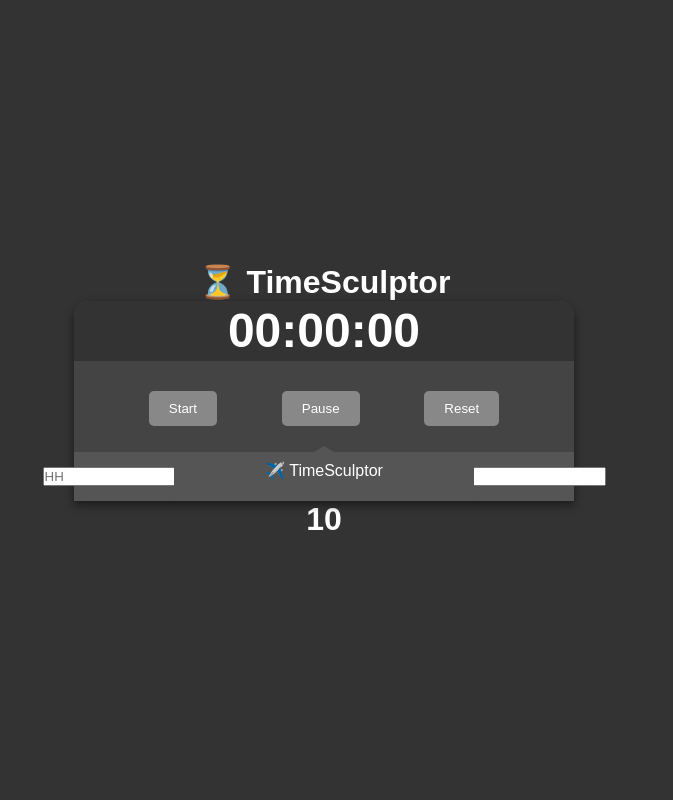
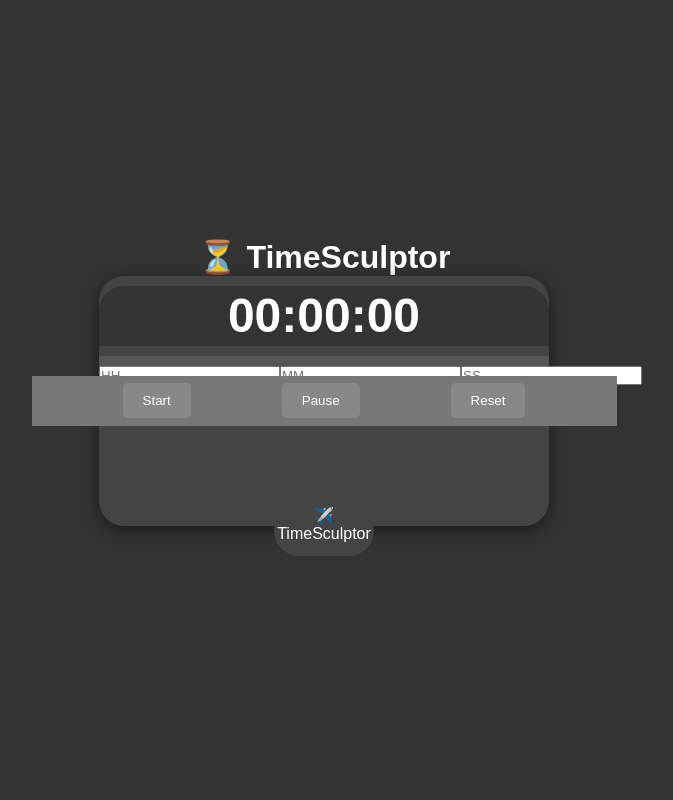
Before and after one commit to Familymeet/TimeSculptor, a Flask app: page / in a window 1280 px wide. Shown: the whole page, without its empty margins (316-989 px from the left). Run offline with Flask 3, Linux system fonts and the light colour scheme.

Commit message:
update filrs

```diff
--- a/static/style.css
+++ b/static/style.css
@@ -15,20 +15,21 @@ body {
     height: 100vh;
     background-color: #333;
     color: white;
+    text-align: center;
 }
 
 /* Plane Structure */
 .plane {
     position: relative;
-    width: 500px;
-    height: 200px;
+    width: 450px;
+    height: 250px;
     background-color: #444;
-    border-radius: 15px 15px 0 0;
-    box-shadow: 0px 4px 10px rgba(0, 0, 0, 0.5);
+    border-radius: 25px;
+    box-shadow: 0px 4px 15px rgba(0, 0, 0, 0.5);
     display: flex;
     flex-direction: column;
     align-items: center;
-    justify-content: space-between;
+    justify-content: center;
 }
 
 /* Cockpit - front of the plane (Countdown Display) */
@@ -36,32 +37,38 @@ body {
     width: 100%;
     height: 60px;
     background-color: #333;
-    border-radius: 15px 15px 0 0;
+    border-radius: 25px 25px 0 0;
     display: flex;
     justify-content: center;
     align-items: center;
     font-size: 1.5em;
+    position: absolute;
+    top: 10px;
 }
 
 /* Fuselage - time inputs (Body of the plane) */
 .fuselage {
     width: 100%;
+    height: 40px;
+    background-color: #555;
     display: flex;
-    justify-content: center;
+    justify-content: space-evenly;
     align-items: center;
-    gap: 10px;
-    background-color: #555;
-    padding: 15px;
+    position: absolute;
+    top: 80px;
 }
 
 /* Wings - buttons section */
 .wings {
+    width: 130%;
+    height: 50px;
+    background-color: #777;
     position: absolute;
-    top: 80px;
-    width: 100%;
+    top: 100px;
+    left: -15%;
     display: flex;
     justify-content: space-evenly;
-    padding: 10px;
+    align-items: center;
 }
 
 button {
@@ -79,27 +86,27 @@ button:hover {
 
 /* Tail - back section of the plane */
 .tail {
-    width: 60%;
-    height: 40px;
-    background-color: #555;
-    text-align: center;
+    width: 100px;
+    height: 50px;
+    background-color: #444;
     position: absolute;
-    bottom: 0;
+    bottom: -30px;
     left: 50%;
     transform: translateX(-50%);
-    border-radius: 5px;
+    text-align: center;
+    border-radius: 25px;
 }
 
-/* Plane Tail Fin */
+/* Tail Fin */
 .tail:before {
     content: '';
     position: absolute;
-    top: -15px;
+    top: -20px;
     left: 50%;
     transform: translateX(-50%);
-    border-left: 25px solid transparent;
-    border-right: 25px solid transparent;
-    border-bottom: 15px solid #555;
+    border-left: 20px solid transparent;
+    border-right: 20px solid transparent;
+    border-bottom: 20px solid #444;
 }
 
 /* Warning section */
```
